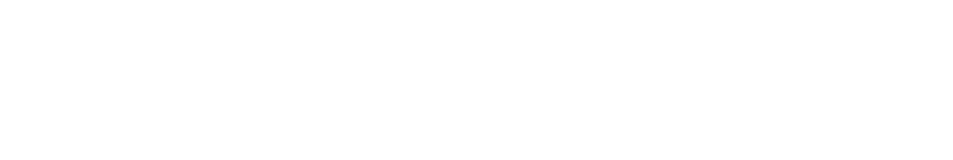
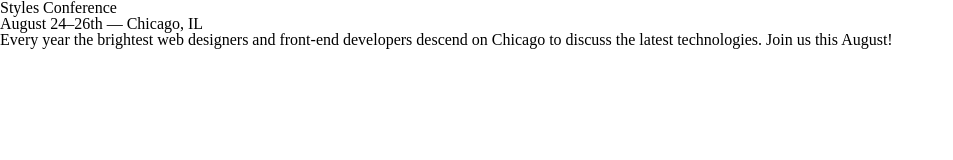
Before and after one commit to jayzne/test, a plain HTML site: page index.html in a window 1280 px wide. Shown: the whole page, without its empty margins (0-953 px from the left). Drawn offline with Linux system fonts and the light colour scheme.

Commit message:
added an index.html file

```diff
--- /dev/null
+++ b/assets/stylesheets/main.css
@@ -0,0 +1,47 @@
+/* http://meyerweb.com/eric/tools/css/reset/ 2. v2.0 | 20110126
+  License: none (public domain)
+*/
+
+html, body, div, span, applet, object, iframe,
+h1, h2, h3, h4, h5, h6, p, blockquote, pre,
+a, abbr, acronym, address, big, cite, code,
+del, dfn, em, img, ins, kbd, q, s, samp,
+small, strike, strong, sub, sup, tt, var,
+b, u, i, center,
+dl, dt, dd, ol, ul, li,
+fieldset, form, label, legend,
+table, caption, tbody, tfoot, thead, tr, th, td,
+article, aside, canvas, details, embed,
+figure, figcaption, footer, header, hgroup,
+menu, nav, output, ruby, section, summary,
+time, mark, audio, video {
+  margin: 0;
+  padding: 0;
+  border: 0;
+  font-size: 100%;
+  font: inherit;
+  vertical-align: baseline;
+}
+/* HTML5 display-role reset for older browsers */
+article, aside, details, figcaption, figure,
+footer, header, hgroup, menu, nav, section {
+  display: block;
+}
+body {
+  line-height: 1;
+}
+ol, ul {
+  list-style: none;
+}
+blockquote, q {
+  quotes: none;
+}
+blockquote:before, blockquote:after,
+q:before, q:after {
+  content: '';
+  content: none;
+}
+table {
+  border-collapse: collapse;
+  border-spacing: 0;
+}
--- a/index.html
+++ b/index.html
@@ -1 +1,15 @@
-<html></html>
+<!DOCTYPE html>
+<html lang="en">
+<head>
+    <meta charset="utf-8">
+    <title>Styles Conference</title>
+    <link rel="stylesheet" href="assets/stylesheets/main.css">
+    </head>
+<body>
+    <header>
+    <h1>Styles Conference</h1>
+        <h3>August 24&ndash;26th &mdash; Chicago, IL</h3>
+        </header>
+    <p>Every year the brightest web designers and front-end developers descend on Chicago to discuss the latest technologies. Join us this August!</p>
+    </body>
+</html>
```
